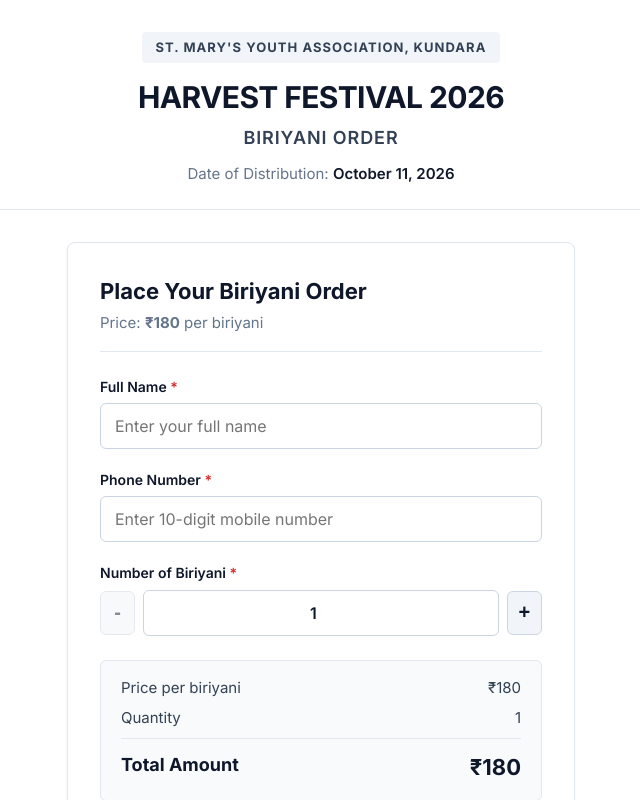
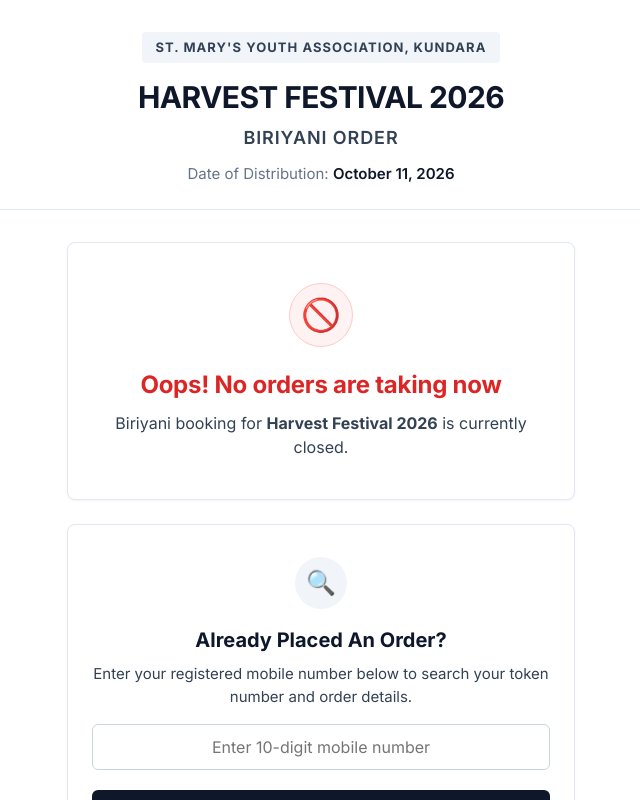
Before and after one commit to alanreji2004/harvestfestival, a React (Vite) app: page / in a window 1280 px wide. Shown: the top 800 px of the page, without its empty margins (319-959 px from the left). Built offline with nearby package versions, Linux system fonts and the light colour scheme; no server answers.

Commit message:
order closed

```diff
--- a/src/App.jsx
+++ b/src/App.jsx
@@ -17,7 +17,8 @@
       <Router future={{ v7_startTransition: true, v7_relativeSplatPath: true }}>
         <Routes>
           {/* Customer Order Page */}
-          <Route path="/" element={<Home />} />
+          <Route path="/" element={<BookingClosed />} />
+          <Route path="/addafterdeadline" element={<Home />} />
 
           {/* Booking Closed & Token Search Pages */}
           <Route path="/bookingclosed" element={<BookingClosed />} />
```
